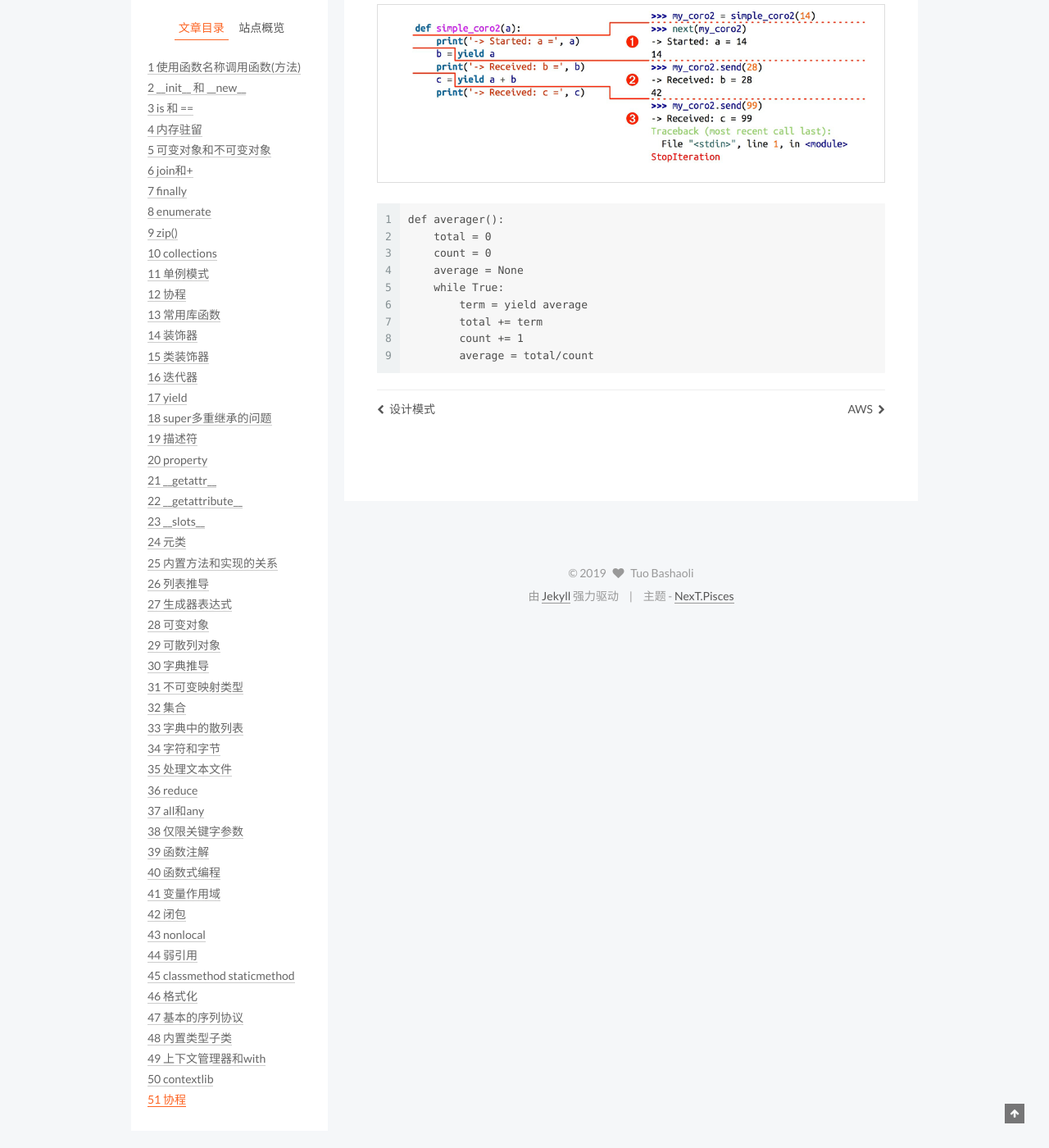
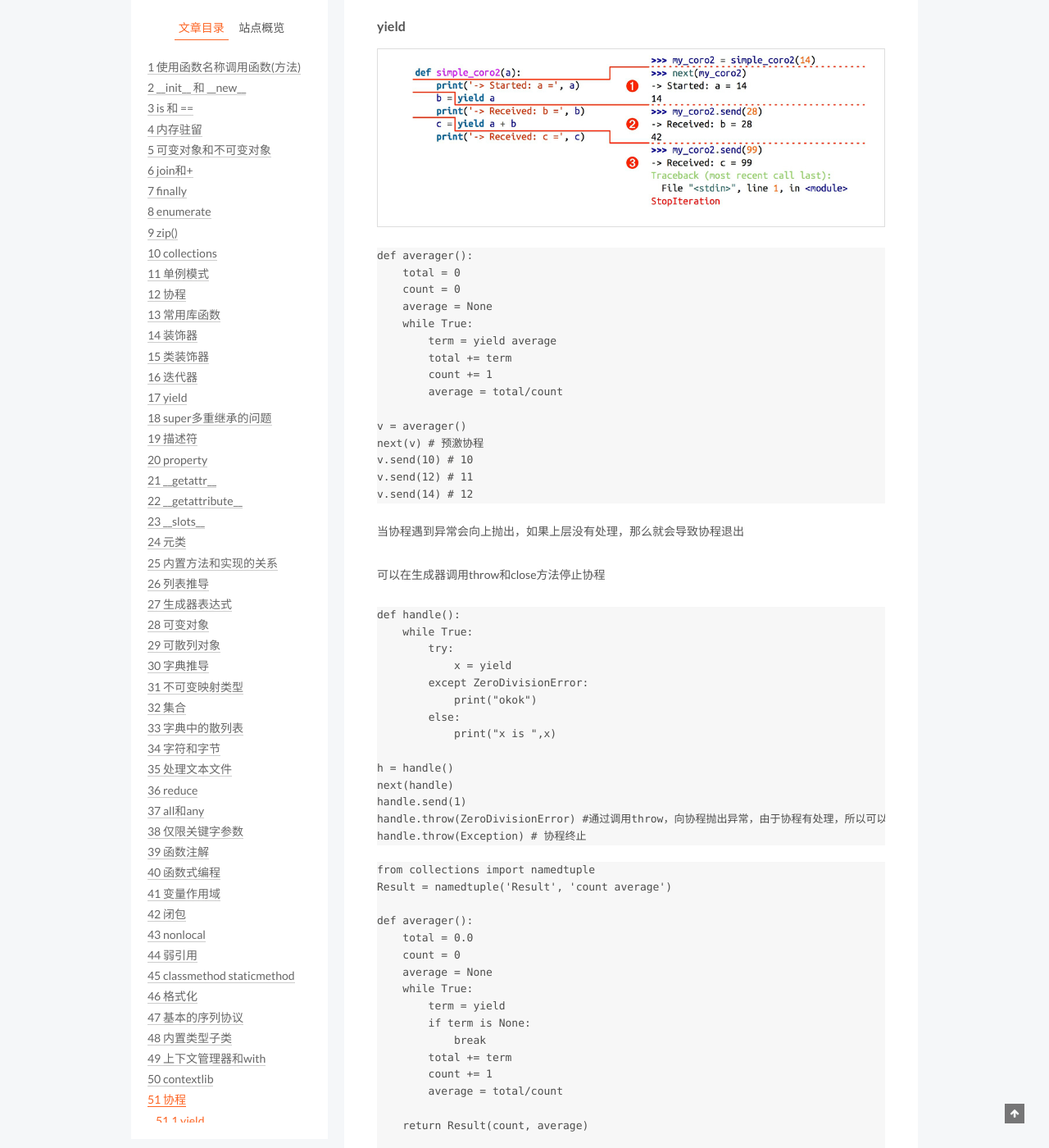
Before and after one commit to tuobashaoli/tuobashaoli.github.io, a Jekyll site: the page built from _posts/2019-05-03-python.markdown, in a window 1280 px wide and 1400 px high, scrolled down 21492 px. Shown: the whole window at 82% size. Built offline with Jekyll 4.4.1, drawn with Linux system fonts in a browser that asks for light colours; comment, search, counter and statistics services are not loaded; some of the changed text lies outside the part shown.

Commit message:
update python

````diff
--- a/_posts/2019-05-03-python.markdown
+++ b/_posts/2019-05-03-python.markdown
@@ -931,9 +931,11 @@ with looking_glass() as what:
 
 ### 协程
 
+#### yield
+
 ![avatar](/assets/images/xiecheng.png)
 
-```
+```python3
 def averager():
     total = 0
     count = 0
@@ -943,4 +945,75 @@ def averager():
 	total += term
 	count += 1
 	average = total/count
+
+v = averager()
+next(v) # 预激协程
+v.send(10) # 10
+v.send(12) # 11
+v.send(14) # 12
 ```
+
+当协程遇到异常会向上抛出，如果上层没有处理，那么就会导致协程退出
+
+可以在生成器调用throw和close方法停止协程
+
+```python3
+def handle():
+    while True:
+        try:
+	    x = yield
+	except ZeroDivisionError:
+	    print("okok")
+	else:
+	    print("x is ",x)
+
+h = handle()
+next(handle)
+handle.send(1)
+handle.throw(ZeroDivisionError) #通过调用throw，向协程抛出异常，由于协程有处理，所以可以继续运行
+handle.throw(Exception) # 协程终止
+```
+
+```python3
+from collections import namedtuple
+Result = namedtuple('Result', 'count average')
+
+def averager():
+    total = 0.0
+    count = 0
+    average = None
+    while True:
+        term = yield
+        if term is None:
+            break
+        total += term
+        count += 1
+        average = total/count
+
+    return Result(count, average)
+
+a = averager()
+next(a)
+a.send(10)
+a.send(20)
+try:
+    a.send(None)
+except StopIteration as exc:
+    result = exec.value
+```
+
+#### yield from
+
+```python3
+def chain(*iterable):
+    for it in iterable:
+        yield from it
+
+s = 'abc'
+t = tuple(range(3))
+print(list(chain(s,t))) # ['A', 'B', 'C', 0, 1, 2]
+```
+
+yield from x 会调用iter(x)
+
+> yield from 的主要功能是打开双向通道，把最外层的调用方与最内层的子生成器连接起来，这样二者可以直接发送和产出值，还可以直接传入异常，而不用在位于中间的协程中添加大量处理异常的样板代码。有了这个结构，协程可以通过以前不可能的方式委托职责。
````
